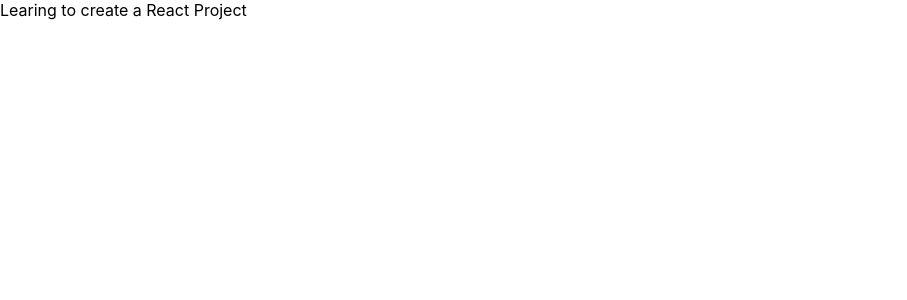
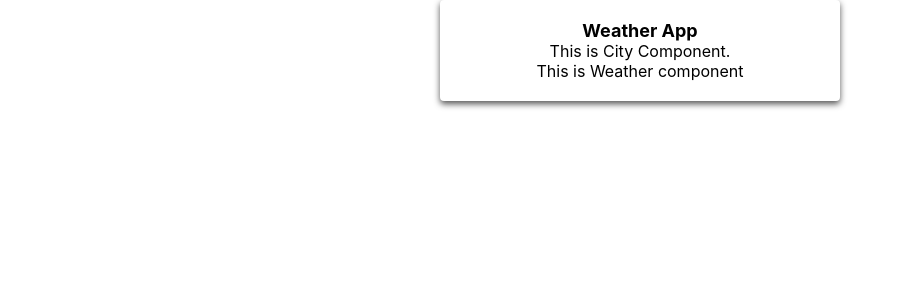
Before and after one commit to BipulChau/Weather-App, a React (Create React App) app: page / in a window 1280 px wide. Shown: the top 300 px of the page, without its empty margins (0-907 px from the left). Built offline with nearby package versions, Linux system fonts and the light colour scheme.

Commit message:
created City, weather and nav elements. imported montserrat font link in index.html

```diff
--- a/public/index.html
+++ b/public/index.html
@@ -9,6 +9,8 @@
       name="description"
       content="Web site created using create-react-app"
     />
+    <link href="https://fonts.googleapis.com/css2?family=Montserrat:wght@300&display=swap" rel="stylesheet">
+
     <link rel="apple-touch-icon" href="%PUBLIC_URL%/logo192.png" />
     <!--
       manifest.json provides metadata used when your web app is installed on a
--- a/src/App.js
+++ b/src/App.js
@@ -1,9 +1,14 @@
-
+import styled from "styled-components";
+import City from "./components/City";
+import Weather from "./components/Weather";
+import Nav from "./components/Nav";
 
 function App() {
   return (
-    <div>
-      Learing to create a React Project
+    <div className="main">
+      <Nav/>
+      <City />
+      <Weather/>
     </div>
   );
 }
--- /dev/null
+++ b/src/components/App.css
@@ -0,0 +1,12 @@
+.main {
+  display: flex;
+  flex-direction: column;
+  margin: auto;
+  align-items: center;
+  box-shadow: 0 3px 6px 0 #555;
+  padding: 20px 10px;
+  border-radius: 4px;
+  width: 380px;
+  background-color: white;
+
+}
--- /dev/null
+++ b/src/components/City.jsx
@@ -0,0 +1,7 @@
+import './App.css';
+
+const City = () => {
+  return <div className="city">This is City Component.</div>;
+};
+
+export default City;
--- /dev/null
+++ b/src/components/Nav.css
@@ -0,0 +1,5 @@
+.nav {
+  color:black;
+  font-size: 18px;
+  font-weight: bold;
+}
--- /dev/null
+++ b/src/components/Nav.jsx
@@ -0,0 +1,8 @@
+import './Nav.css';
+const Nav = () => {
+  return (
+  <div className="nav">Weather App</div>
+  )
+};
+
+export default Nav;
--- /dev/null
+++ b/src/components/Weather.jsx
@@ -0,0 +1,7 @@
+import './App.css';
+
+const Weather = () => {
+  return <div className="weather">This is Weather component</div>;
+};
+
+export default Weather;
```
Also changed, not shown: src/components/weather.scss (added).
